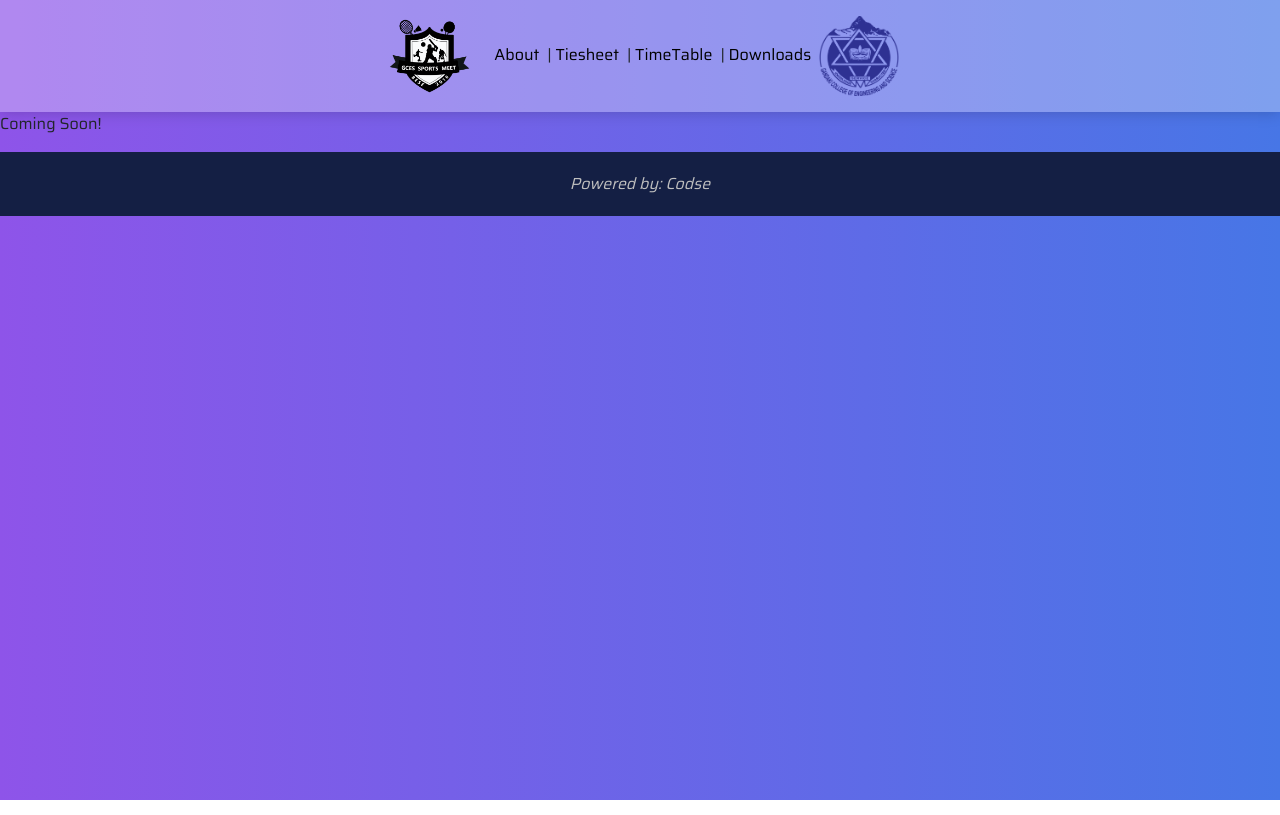
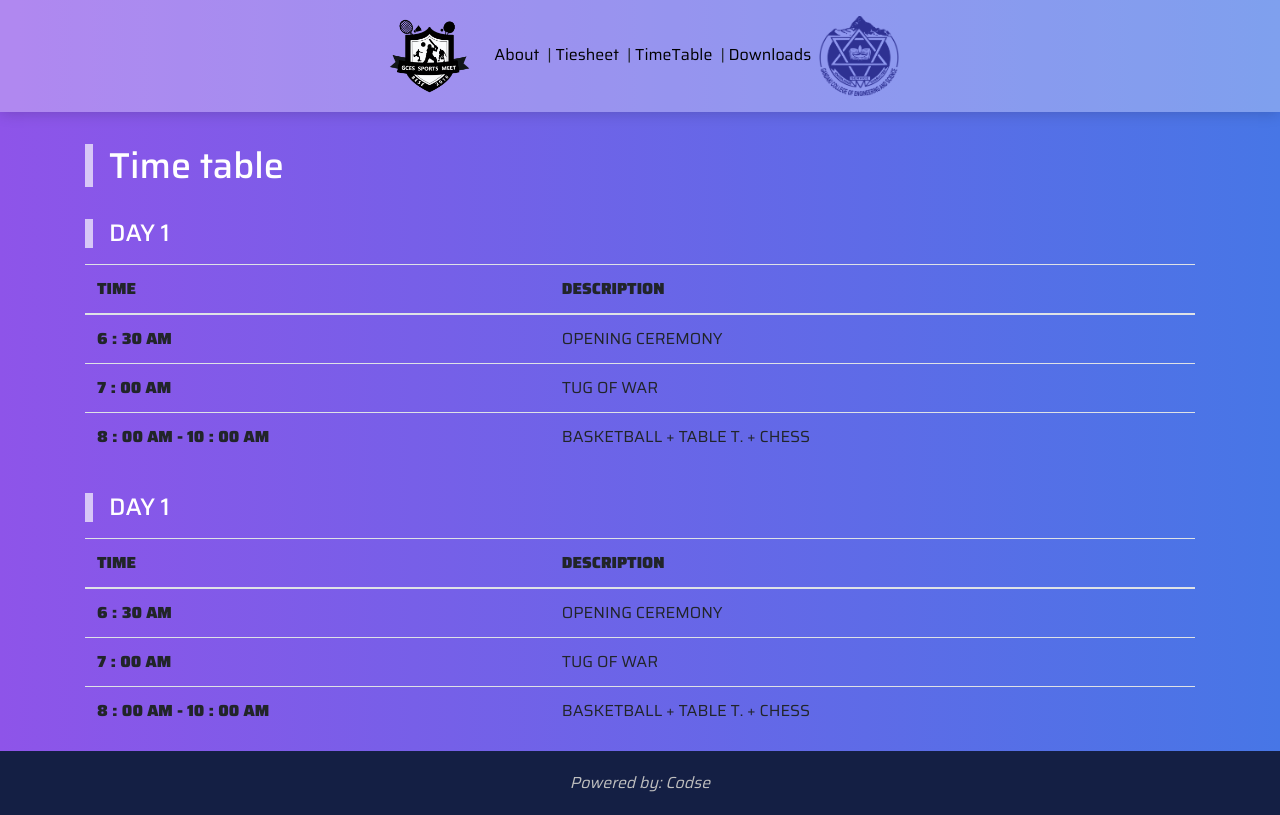
Before and after one commit to ananta/gces-sportsmeet, a React (Create React App) app: page /timetable in a window 1280 px wide. Built offline with nearby package versions, Linux system fonts and the light colour scheme.

Commit message:
Pages Updated.

```diff
--- a/src/pages/Download.js
+++ b/src/pages/Download.js
@@ -22,7 +22,7 @@ class Download extends React.Component {
                                                         item.description && <p>{item.description}</p>
                                                     }
                                                     <a target="_blank" className="btn btn-action"
-                                                       href={item.link}>Download</a>
+                                                       href={item.link}>View Tiesheet</a>
                                                 </div>
                                             </div>
                                         </div>
--- a/src/pages/Tiesheet.js
+++ b/src/pages/Tiesheet.js
@@ -1,12 +1,47 @@
 import React from 'react';
 
-class Tiesheet extends React.Component{
+import TiesheetItems from '../data/Tiesheet';
+
+class Tiesheet extends React.Component {
   render() {
     return (
-      <div>
-        <p>Coming Soon</p>
-      </div>
-    )
+      <section className="wrapper">
+        <div id="about">
+          <div className="container">
+            <h1>TIE SHEETS</h1>
+            {
+              TiesheetItems.map(Item => (
+                <div>
+                  <h1>{Item.day}</h1>
+                  <div className="row">
+                    {
+                      Item.tiesheets.map(item => (
+                        <div className="col-md-6">
+                          <div className="download">
+                            <div className="card">
+                              <div className="card-body">
+                                <h3>{item.title}</h3>
+                                {
+                                  item.description && <p>{item.description}</p>
+                                }
+                                <a target="_blank" className="btn btn-action"
+                                  href={item.link}>Get Tiesheet</a>
+                              </div>
+                            </div>
+                          </div>
+                        </div>
+                      ))
+                    }
+                  </div>
+                </div>
+
+
+              ))
+            }
+            </div>
+        </div>
+      </section>
+    );
   }
 }
 
--- a/src/pages/Timetable.js
+++ b/src/pages/Timetable.js
@@ -1,11 +1,42 @@
 import React from 'react';
+import TimetableItems from '../data/TimeTable';
 
-class Timetable extends React.Component{
+class Timetable extends React.Component {
   render() {
     return (
-      <div>
-        <p>Coming Soon!</p>
-      </div>
+      <section className="wrapper">
+        <div id="about">
+          <div className="container">
+            <h1>Time table</h1>
+            {
+              TimetableItems.map(Item => (
+                <div>
+                <h2>{Item.day}</h2>
+                <table class="table">
+                  <thead>
+                    <tr>
+                      <th scope="col">TIME</th>
+                      <th scope="col">DESCRIPTION</th>
+                    </tr>
+                  </thead>
+                  <tbody>
+                    {
+                      Item.timetable.map(_item => (
+                        <tr>
+                          <th scope="row">{_item.time}</th>
+                          <td>{_item.description}</td>
+                        </tr>
+                      ))
+                    }
+                  </tbody>
+                </table>
+                </div>
+            ))
+            }
+          </div>
+        </div>
+      </section>
+
     )
   }
 }
--- a/src/pages/index.css
+++ b/src/pages/index.css
@@ -140,7 +140,16 @@ label {
   color: #fff;
   margin: 32px 0 16px 0;
 }
-
+#about h2 {
+  border-left: 8px solid #fffa;
+  font-size: 24px;
+  padding-left: 16px;
+  color: #fff;
+  margin: 32px 0 16px 0;
+}
+#white {
+  color: #fff;
+}
 ul {
   color: #f7f7f7;
   margin-top: 0;
```
